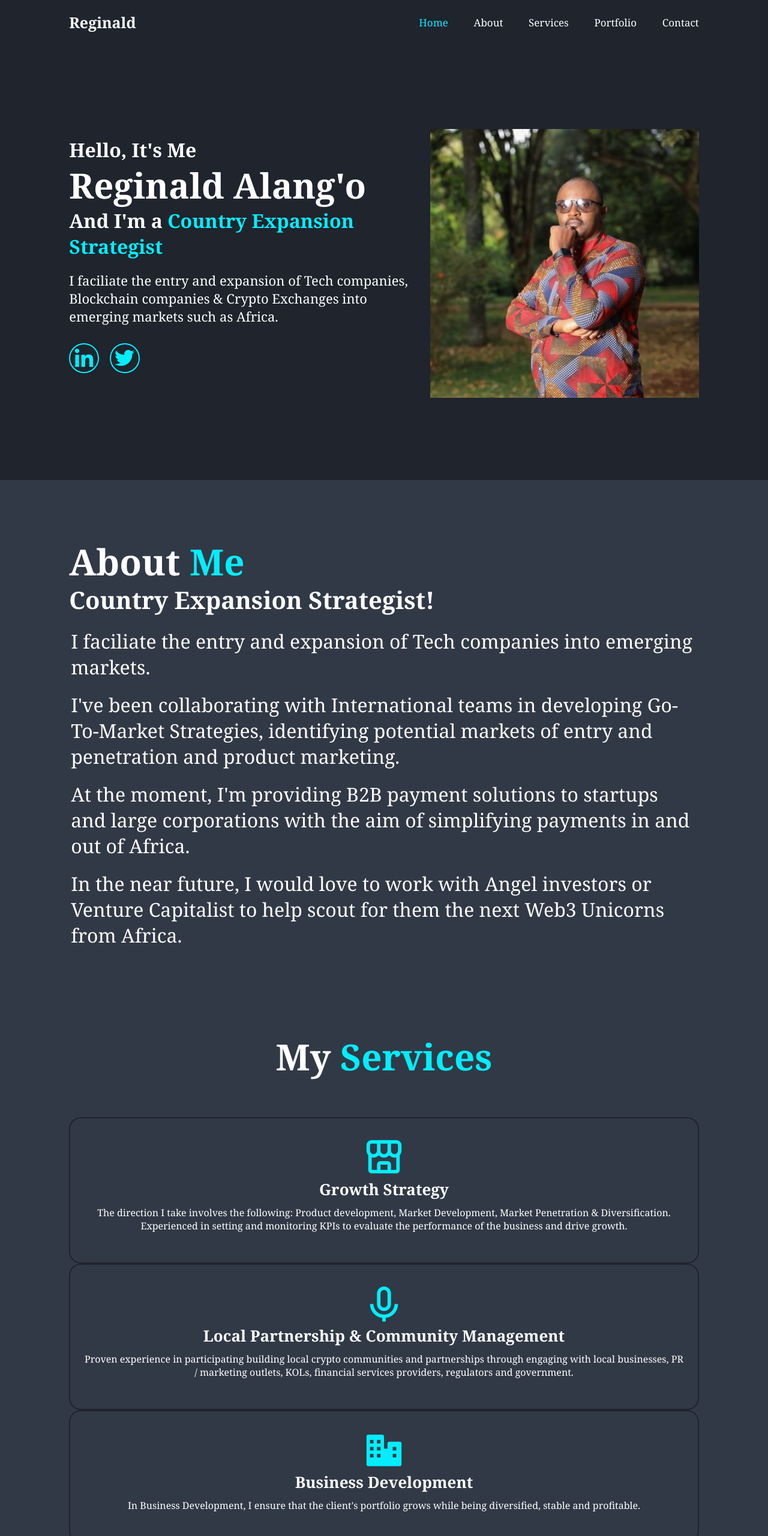
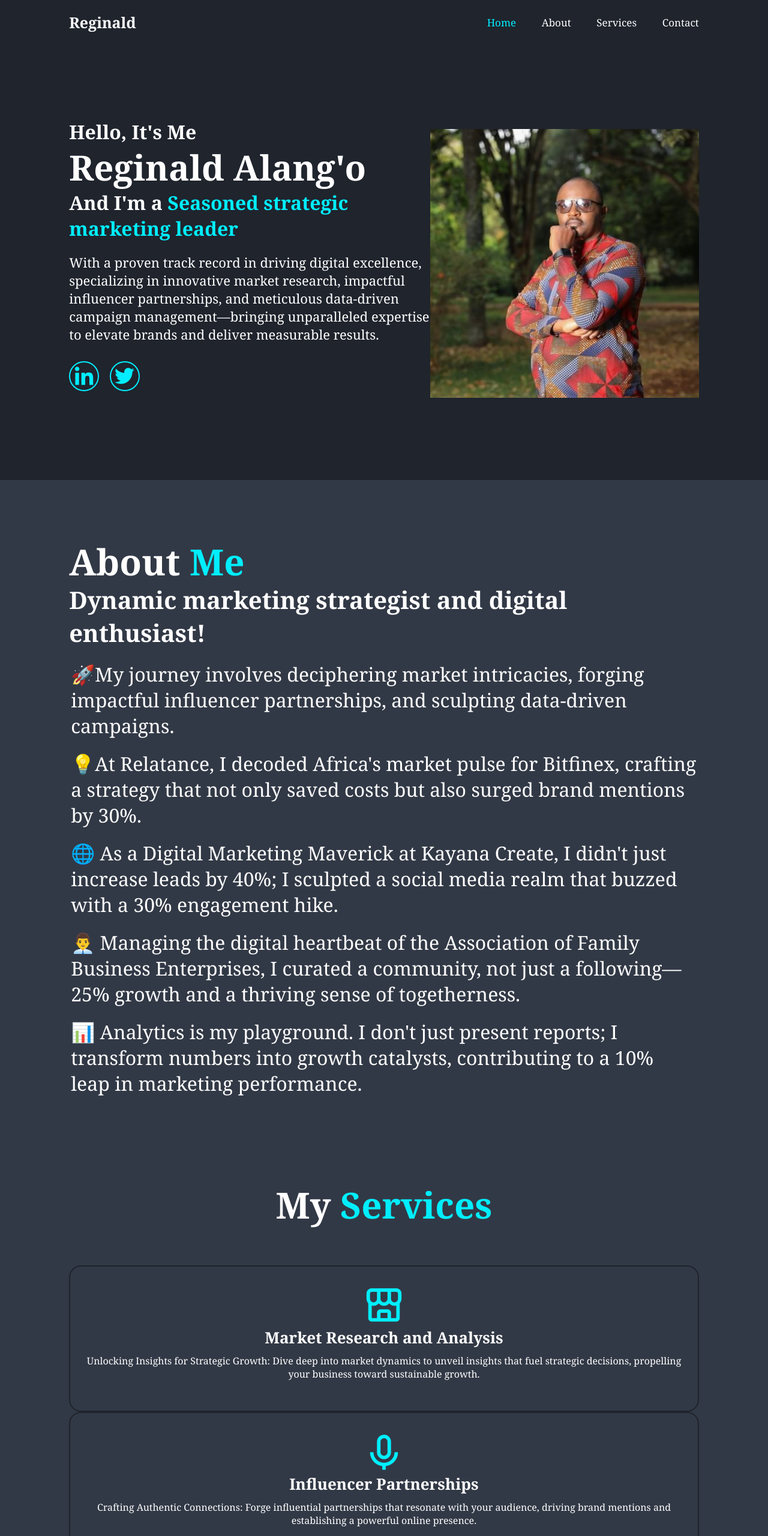
Before and after one commit to reigoal/Online-Portfolio, a plain HTML site: page index.html in a window 1280 px wide. Shown: the top 2560 px of the page at 60% size. Drawn offline with nearby package versions, Linux system fonts and the light colour scheme.

Commit message:
git commit -m "Update index.html"

```diff
--- a/index.html
+++ b/index.html
@@ -23,7 +23,6 @@
             <a href="#home" class="active">Home</a>
             <a href="#about">About</a>
             <a href="#services">Services</a>
-            <a href="#portfolio">Portfolio</a>
             <a href="#contact">Contact</a>
         </nav>
     </header>
@@ -33,10 +32,11 @@
         <div class="home-content">
             <h3>Hello, It's Me</h3>
             <h1>Reginald Alang'o</h1>
-            <h3>And I'm a <span>Country Expansion Strategist</span></h3>
-            <p>I faciliate the entry and expansion of Tech
-                companies, Blockchain companies & Crypto Exchanges
-                into emerging markets such as Africa.</p>
+            <h3>And I'm a <span>Seasoned strategic marketing leader</span></h3>
+            <p>With a proven track record in driving digital excellence,
+            specializing in innovative market research, impactful influencer
+            partnerships, and meticulous data-driven campaign management—bringing
+            unparalleled expertise to elevate brands and deliver measurable results.</p>
             <div class="social-media">
                 <a href="https://www.linkedin.com/in/reginald-alang-o-303a58105/"><i class='bx bxl-linkedin'></i></a>
                 <a href="https://twitter.com/ReginaldAlango"><i class='bx bxl-twitter'></i></a>
@@ -55,25 +55,29 @@
 
             <div class="about-content">
                 <h2 class="heading">About <span>Me</span></h2>
-                <h3>Country Expansion Strategist!</h3>
-                <p>I faciliate the entry and
-                    expansion of Tech companies
-                    into emerging markets.
+                <h3>Dynamic marketing strategist and digital enthusiast!</h3>
+                <p>🚀My journey involves deciphering market intricacies,
+                forging impactful influencer partnerships, and sculpting
+                data-driven campaigns.
                 </p>
                 <p>
-                    I've been collaborating with International teams in
-                    developing Go-To-Market Strategies, identifying
-                    potential markets of entry and penetration and product marketing.
+                💡At Relatance, I decoded Africa's market pulse for Bitfinex,
+                crafting a strategy that not only saved costs but also surged
+                brand mentions by 30%.
                 </p>
                 <p>
-                    At the moment, I'm providing B2B payment solutions
-                    to startups and large corporations with the aim of
-                    simplifying payments in and out of Africa.
+                 🌐 As a Digital Marketing Maverick at Kayana Create, I didn't
+                 just increase leads by 40%; I sculpted a social media realm that
+                 buzzed with a 30% engagement hike.
                 </p>
                 <p>
-                    In the near future, I would love to work with Angel
-                    investors or Venture Capitalist to help scout for them
-                    the next Web3 Unicorns from Africa.
+                👨‍💼 Managing the digital heartbeat of the Association of Family
+                Business Enterprises, I curated a community, not just a following—25%
+                growth and a thriving sense of togetherness.
+                </p>
+                <p>
+                📊 Analytics is my playground. I don't just present reports; I transform
+                numbers into growth catalysts, contributing to a 10% leap in marketing performance.
                 </p>
 
             </div>
@@ -87,39 +91,79 @@
         <div class="services-container">
             <div class="services-box">
                 <i class='bx bx-store-alt'></i>
-                <h3>Growth Strategy</h3>
-                <p>The direction I take involves the following: Product development, Market Development, Market Penetration & Diversification. Experienced in setting and monitoring KPIs to evaluate the performance of the business and drive growth.</p>
+                <h3>Market Research and Analysis</h3>
+                <p>Unlocking Insights for Strategic Growth: Dive deep into market dynamics to unveil insights that fuel strategic decisions, propelling your business toward sustainable growth.</p>
             </div>
         </div>
 
         <div class="services-container">
             <div class="services-box">
                 <i class='bx bx-microphone'></i>
-                <h3>Local Partnership & Community Management</h3>
-                <p>Proven experience in participating building local crypto communities and partnerships through engaging with local businesses, PR / marketing outlets, KOLs, financial services providers, regulators and government.</p>
+                <h3>Influencer Partnerships</h3>
+                <p>Crafting Authentic Connections: Forge influential partnerships that resonate with your audience, driving brand mentions and establishing a powerful online presence.</p>
             </div>
         </div>
 
         <div class="services-container">
             <div class="services-box">
                 <i class='bx bxs-business'></i>
-                <h3>Business Development</h3>
-                <p>In Business Development, I ensure that the client's portfolio grows while being diversified, stable and profitable.</p>
+                <h3>Lead Generation</h3>
+                <p>Strategic Paths to Qualified Leads: Implementing lead generation campaigns with a meticulous approach. Redefine the lead nurturing process to achieve a remarkable 40% increase in qualified leads.</p>
+            </div>
+        </div>
+
+        <div class="services-container">
+            <div class="services-box">
+                <i class='bx bxs-business'></i>
+                <h3>Community Building</h3>
+                <p>Fostering a Sense of Belonging: Craft engaging strategies tailored to resonate with your audience, fostering a cohesive sense of community that goes beyond.</p>
+            </div>
+        </div>
+
+        <div class="services-container">
+            <div class="services-box">
+                <i class='bx bxl-meta'></i>
+                <h3>Social Media Management</h3>
+                <p>Curating Conversations, Building Communities: Leverage the power of social media platforms to foster meaningful interactions, creating not just a following but a thriving community with a 25% growth.</p>
+            </div>
+        </div>
+
+        <div class="services-container">
+            <div class="services-box">
+                <i class='bx bx-party'></i>
+                <h3>Event Promotion</h3>
+                <p>Elevating Experiences, Driving Attendance: Seamlessly promote your events through targeted digital channels, ensuring a remarkable 30% increase in attendance and active participation.</p>
+            </div>
+        </div>
+
+        <div class="services-container">
+            <div class="services-box">
+                <i class='bx bxs-data' ></i>
+                <h3>Data-Driven Campaign Management</h3>
+                <p>Turning Numbers into Impact: Navigate the digital landscape with precision. My data-driven approach transforms analytics into a roadmap for campaign success, ensuring every move counts.</p>
+            </div>
+        </div>
+
+        <div class="services-container">
+            <div class="services-box">
+                <i class='bx bxs-data' ></i>
+                <h3>Blockchain Technology</h3>
+                <p>Navigating the Future: Stay ahead in the digital era with expertise in blockchain technology. Whether exploring applications or implementing solutions, I'm here to guide your journey.</p>
             </div>
         </div>
     </section>
 
     <!--portfolio section design-->
 
-    <section class="portfolio" id="portfolio">
+    <!-- <section class="portfolio" id="portfolio">
         <h2 class="heading">Engaging <span>Crypto Experts in Kenya</span></h2>
 
         <div class="class-portfolio">
-            <div class="portfolio-box">
-                <iframe width="900" height="600" src="https://www.youtube.com/embed/pYm5004Bd1E?si=bESVA1fwRPKN7JEs"
+            <div class="portfolio-box"> -->
+                <!-- <iframe width="900" height="600" src="https://www.youtube.com/embed/pYm5004Bd1E?si=bESVA1fwRPKN7JEs"
                  title="YouTube video player" frameborder="0" allow="accelerometer; autoplay; clipboard-write;
                 encrypted-media; gyroscope; picture-in-picture; web-share" allowfullscreen>
-                </iframe>
+                </iframe> -->
 
             </div>
 
```
